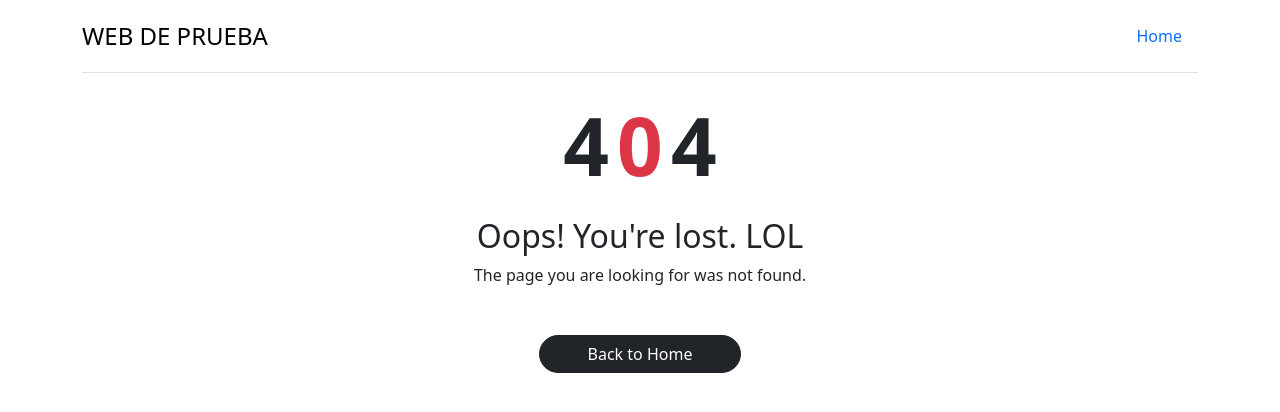
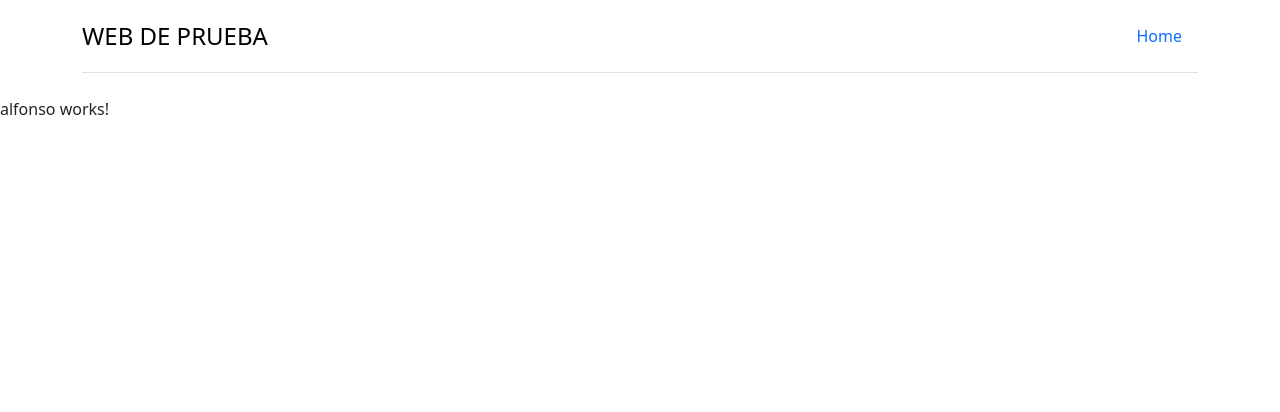
Before and after one commit to BibisGr/repo-DAM1C-R2, an Angular app: page /Alfonso in a window 1280 px wide. Before the commit this address had no page. Shown: the top 412 px of the page. Built offline with nearby package versions, Linux system fonts and the light colour scheme.

Commit message:
subiendo mi componente y he añadido mi ruta

```diff
--- a/src/app/app.routes.ts
+++ b/src/app/app.routes.ts
@@ -2,11 +2,13 @@ import { Routes } from '@angular/router';
 import { HomeComponent } from './components/home/home.component';
 import { NavbarComponent } from './components/navbar/navbar.component';
 import { PageNotFoundComponent } from './page-not-found/page-not-found.component';
+import { AlfonsoComponent } from './components/alfonso/alfonso.component';
 
 
 export const routes: Routes = [
     { path: '',   redirectTo: '/home', pathMatch: 'full' },
     {path: 'home', component: HomeComponent},
     {path: 'navbar', component: NavbarComponent},
+    { path: 'Alfonso', component: AlfonsoComponent},
     { path: '**', component: PageNotFoundComponent },
 ];
--- /dev/null
+++ b/src/app/components/alfonso/alfonso.component.html
@@ -0,0 +1 @@
+<p>alfonso works!</p>
```
Also changed, not shown: src/app/components/alfonso/alfonso.component.ts (added, +12 -0 lines), src/app/components/alfonso/alfonso.component.css (added).
